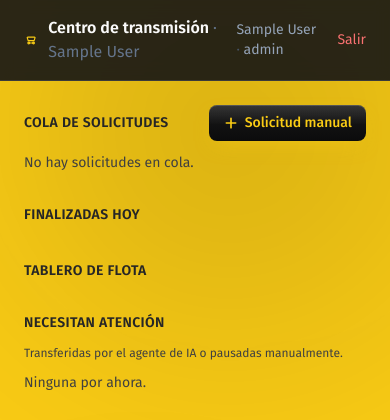
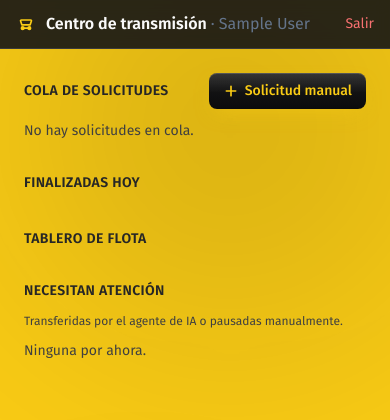
Before and after one commit to mrelkin83/RadioTax, a PHP site: page /modules/panel/index.php in a window 390 px wide. Shown: the top 420 px of the page. Run offline with PHP 8.4, Linux system fonts and the light colour scheme; the visitor is signed in with stand-in values (Sample User, id 1); data that the repository does not hold is empty; some libraries are stand-ins or nearby versions.

Commit message:
Hacer responsivo el panel: sin overflow horizontal en móvil
El usuario reportó "no es responsivo". Probado en un viewport real
de iPhone (393px) con Playwright, confirmé un bug real: en
modules/admin/_nav.php, las 5 pestañas del menú (ahora botones) más
los enlaces de la derecha vivían todas en una sola fila sin poder
achicarse ni envolver, empujando la página entera a 786px de ancho
— WhatsApp, Agente IA, Reportes y Salir quedaban fuera de pantalla
sin ninguna forma de llegar a ellos.

- admin/_nav.php: el menú de pestañas pasa a su propia fila con
  scroll horizontal contenido (overflow-x-auto, cada botón con
  whitespace-nowrap) — la página ya no se ensancha, el menú se
  desliza. La cabecera (título + Salir) queda en una fila angosta
  que siempre cabe.
- panel/index.php y plataforma/empresas.php: mismo ajuste en sus
  propias cabeceras — el nombre de usuario y rol se ocultan en
  pantallas chicas (hidden md:inline, información secundaria, no
  crítica), quedan siempre visibles el nombre de la empresa,
  "Administración"/"Salir".
- admin/reportes.php: el formulario de fechas (Desde/Hasta/Filtrar)
  y los dos formularios por empresa en empresas.php no tenían
  flex-wrap — en una pantalla angosta el botón quedaba empujado
  fuera de la tarjeta. Se agregó flex-wrap a los tres.

Verificado con Playwright en un viewport de iPhone real: cero
overflow horizontal (scrollWidth === clientWidth) en las 8 pantallas
principales, confirmado con capturas antes/después. Las dos suites
de pruebas del servidor siguen en verde — cambio puramente visual.

Co-Authored-By: Claude Sonnet 5 <noreply@anthropic.com>
Claude-Session: https://claude.ai/code/session_01Qpiyu1GMFKE2AY7g53e8dM

```diff
--- a/modules/admin/reportes.php
+++ b/modules/admin/reportes.php
@@ -130,8 +130,8 @@ function formatoDuracion(?int $segundos): string
 <body class="bg-background text-foreground min-h-screen">
   <?php require __DIR__ . '/_nav.php'; ?>
 
-  <main class="p-6 max-w-7xl mx-auto space-y-8">
-    <form method="get" class="flex items-end gap-3 bg-card border border-border rounded-xl p-6">
+  <main class="p-4 sm:p-6 max-w-7xl mx-auto space-y-8">
+    <form method="get" class="flex flex-wrap items-end gap-3 bg-card border border-border rounded-xl p-6">
       <div>
         <label class="block text-sm text-slate-400 mb-2">Desde</label>
         <input type="date" name="desde" value="<?= htmlspecialchars($desde, ENT_QUOTES, 'UTF-8') ?>" class="rounded-lg bg-muted border border-border text-foreground px-4 py-2.5 text-base font-mono">
--- a/modules/panel/index.php
+++ b/modules/panel/index.php
@@ -21,16 +21,16 @@ $csrf = Auth::tokenCsrf();
 <?php require __DIR__ . '/../_tema.php'; ?>
 </head>
 <body class="bg-background text-foreground min-h-screen">
-  <header class="border-b border-border px-6 py-4 flex items-center justify-between bg-card/90 backdrop-blur">
-    <div class="flex items-center gap-2.5">
-      <svg class="w-5 h-5 text-yellow-400" viewBox="0 0 24 24" fill="none" stroke="currentColor" stroke-width="2" stroke-linecap="round" stroke-linejoin="round" aria-hidden="true">
+  <header class="border-b border-border px-4 sm:px-6 py-3 sm:py-4 flex items-center justify-between gap-3 bg-card/90 backdrop-blur">
+    <div class="flex items-center gap-2.5 min-w-0">
+      <svg class="w-5 h-5 text-yellow-400 shrink-0" viewBox="0 0 24 24" fill="none" stroke="currentColor" stroke-width="2" stroke-linecap="round" stroke-linejoin="round" aria-hidden="true">
         <path d="M8 17h8m-9-4h10l1.5-4.5a1 1 0 0 0-.95-1.32H6.45a1 1 0 0 0-.95 1.32L7 13Z"/>
         <circle cx="8" cy="17" r="1.5"/><circle cx="16" cy="17" r="1.5"/>
       </svg>
-      <h1 class="text-base font-semibold">Centro de transmisión <span class="text-slate-500 font-normal">· <?= htmlspecialchars($usuario['empresa_nombre'] ?? '', ENT_QUOTES, 'UTF-8') ?></span></h1>
+      <h1 class="text-base font-semibold truncate">Centro de transmisión <span class="text-slate-500 font-normal">· <?= htmlspecialchars($usuario['empresa_nombre'] ?? '', ENT_QUOTES, 'UTF-8') ?></span></h1>
     </div>
-    <div class="flex items-center gap-5 text-sm text-slate-400">
-      <span><?= htmlspecialchars($usuario['nombre'], ENT_QUOTES, 'UTF-8') ?> <span class="text-slate-600">·</span> <?= htmlspecialchars($usuario['rol'], ENT_QUOTES, 'UTF-8') ?></span>
+    <div class="flex items-center gap-3 sm:gap-5 text-sm text-slate-400 shrink-0">
+      <span class="hidden md:inline"><?= htmlspecialchars($usuario['nombre'], ENT_QUOTES, 'UTF-8') ?> <span class="text-slate-600">·</span> <?= htmlspecialchars($usuario['rol'], ENT_QUOTES, 'UTF-8') ?></span>
       <?php if ($usuario['rol'] === 'ADMIN'): ?>
         <a href="/modules/admin/vehiculos.php" class="hover:text-foreground transition-colors">Administración</a>
       <?php endif; ?>
```
Also changed, not shown: modules/admin/_nav.php (+11 -11 lines), modules/plataforma/empresas.php (+8 -8 lines).
